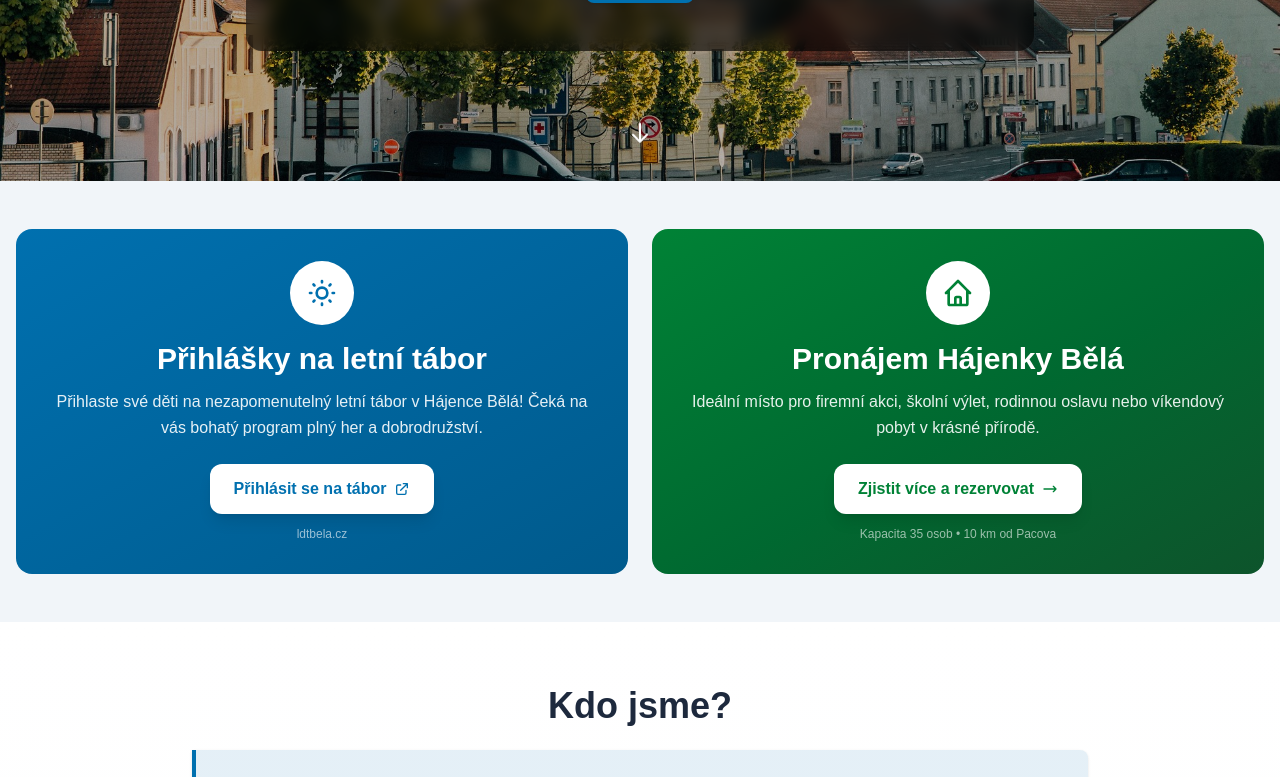
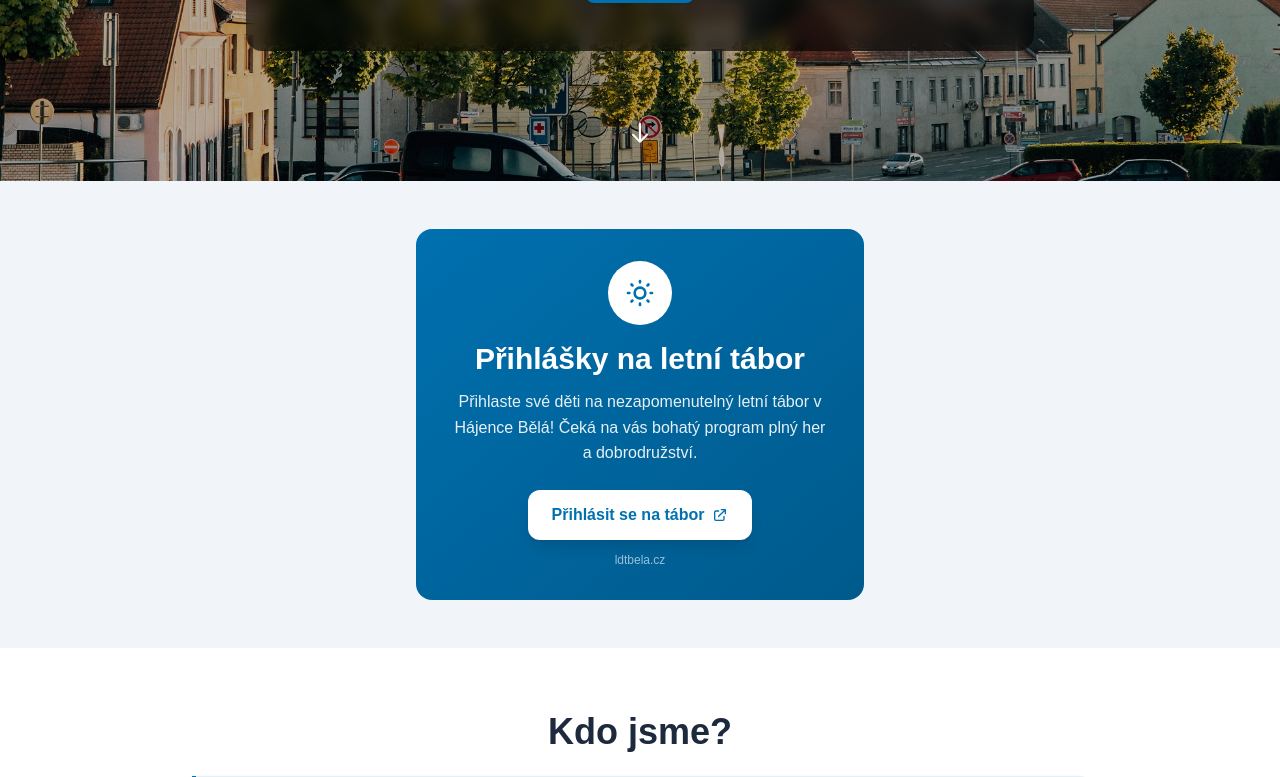
Before and after one commit to Beranad880/pionyrtaborpacov, a Next.js app: page / in a window 1280 px wide. Shown: the part 516-1293 px from the top of the page. Built offline with nearby package versions, Linux system fonts and the light colour scheme; no server answers; the database is empty.

Commit message:
refactor: remove RentalBanner component and update HomePage layout

```diff
--- a/app/page.tsx
+++ b/app/page.tsx
@@ -1,7 +1,6 @@
 import Hero from '@/components/Hero';
 import AboutSection from '@/components/AboutSection';
 import CampRegistrationBanner from '@/components/CampRegistrationBanner';
-import RentalBanner from '@/components/RentalBanner';
 import EvidencniListy from '@/components/EvidencniListy';
 import ContactSection from '@/components/ContactSection';
 
@@ -11,9 +10,8 @@ export default function HomePage() {
       <Hero />
       <section className="py-12 bg-slate-100">
         <div className="container mx-auto px-4">
-          <div className="grid md:grid-cols-2 gap-6">
+          <div className="max-w-md mx-auto">
             <CampRegistrationBanner />
-            <RentalBanner />
           </div>
         </div>
       </section>
--- a/components/RentalBanner.tsx
+++ /dev/null
@@ -1,38 +0,0 @@
-'use client';
-
-export default function RentalBanner() {
-  return (
-    <div className="bg-gradient-to-br from-green-700 to-green-900 rounded-2xl p-6 md:p-8 h-full flex flex-col justify-between">
-      <div className="text-center">
-        <div className="inline-flex items-center justify-center w-16 h-16 bg-white rounded-full mb-4">
-          <svg className="w-8 h-8 text-green-700" fill="none" stroke="currentColor" viewBox="0 0 24 24">
-            <path strokeLinecap="round" strokeLinejoin="round" strokeWidth={2} d="M3 12l2-2m0 0l7-7 7 7M5 10v10a1 1 0 001 1h3m10-11l2 2m-2-2v10a1 1 0 01-1 1h-3m-6 0a1 1 0 001-1v-4a1 1 0 011-1h2a1 1 0 011 1v4a1 1 0 001 1m-6 0h6" />
-          </svg>
-        </div>
-
-        <h2 className="text-2xl md:text-3xl font-bold text-white mb-3">
-          Pronájem Hájenky Bělá
-        </h2>
-
-        <p className="text-white/90 mb-6">
-          Ideální místo pro firemní akci, školní výlet, rodinnou oslavu nebo víkendový pobyt v krásné přírodě.
-        </p>
-      </div>
-
-      <div className="text-center">
-        <a
-          href="/pages?page=hajenka-bela"
-          className="inline-flex items-center gap-2 bg-white text-green-700 font-bold px-6 py-3 rounded-xl hover:bg-slate-100 transition-all duration-300 shadow-lg hover:shadow-xl hover:scale-105"
-        >
-          <span>Zjistit více a rezervovat</span>
-          <svg className="w-4 h-4" fill="none" stroke="currentColor" viewBox="0 0 24 24">
-            <path strokeLinecap="round" strokeLinejoin="round" strokeWidth={2} d="M17 8l4 4m0 0l-4 4m4-4H3" />
-          </svg>
-        </a>
-        <p className="mt-3 text-xs text-white/60">
-          Kapacita 35 osob • 10 km od Pacova
-        </p>
-      </div>
-    </div>
-  );
-}
```
